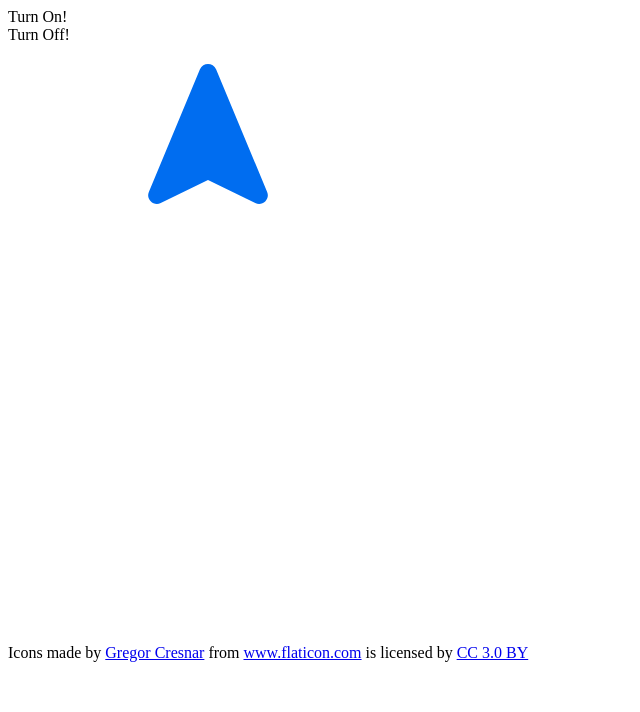
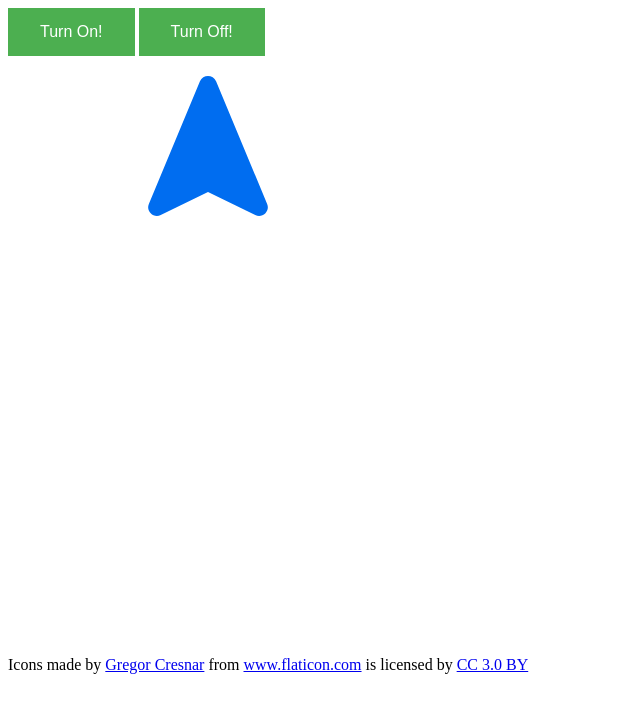
Before and after one commit to ddinggu/compass, a plain HTML site: page index.html in a window 1280 px wide. Shown: the whole page, without its empty margins (0-640 px from the left). Drawn offline with Linux system fonts and the light colour scheme.

Commit message:
change back to button

```diff
--- a/index.html
+++ b/index.html
@@ -8,8 +8,9 @@
 </head>
 <body>
     <header>
-        <div id="on">Turn On!</div>
-        <div id="off">Turn Off!</div>
+        <button id="on">Turn On!</button>
+
+        <button id="off">Turn Off!</button>
     </header>
     <div id="Container">
         <div id="Compass">
```
